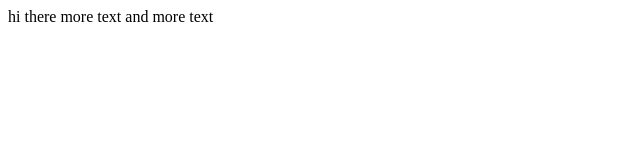
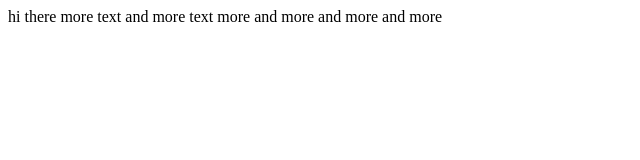
Before and after one commit to jmordica/newproj, a plain HTML site: page index.html in a window 1280 px wide. Shown: the whole page, without its empty margins (0-640 px from the left). Drawn offline with Linux system fonts and the light colour scheme.

Commit message:
Update index.html

```diff
--- a/index.html
+++ b/index.html
@@ -1,3 +1,3 @@
 <html>
-hi there more text and more text
+hi there more text and more text more and more and more and more
 </html>
```
